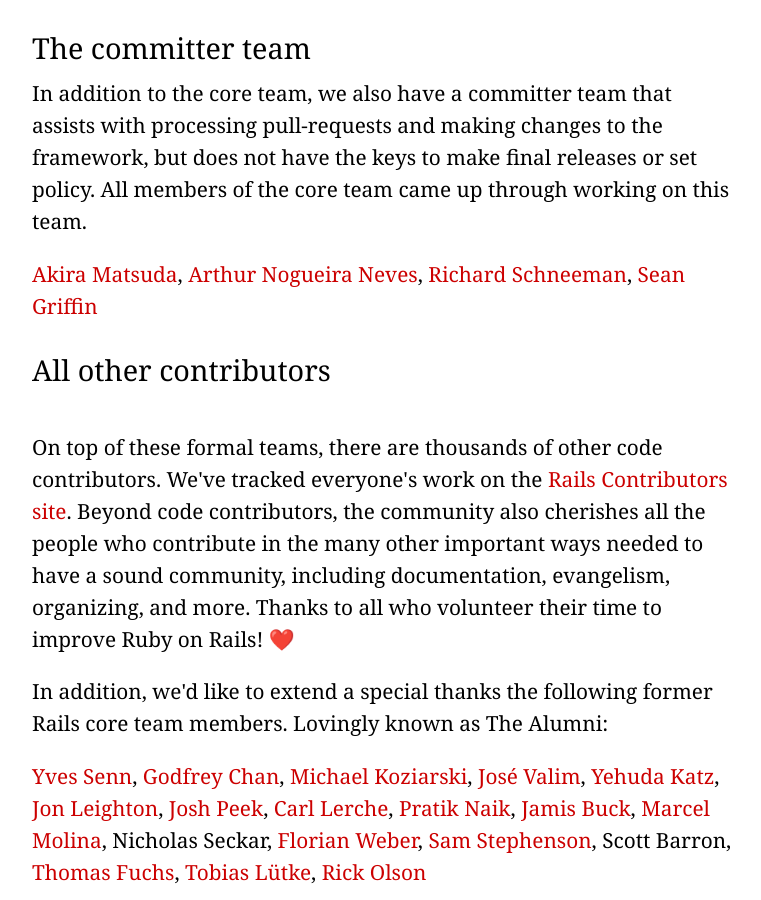
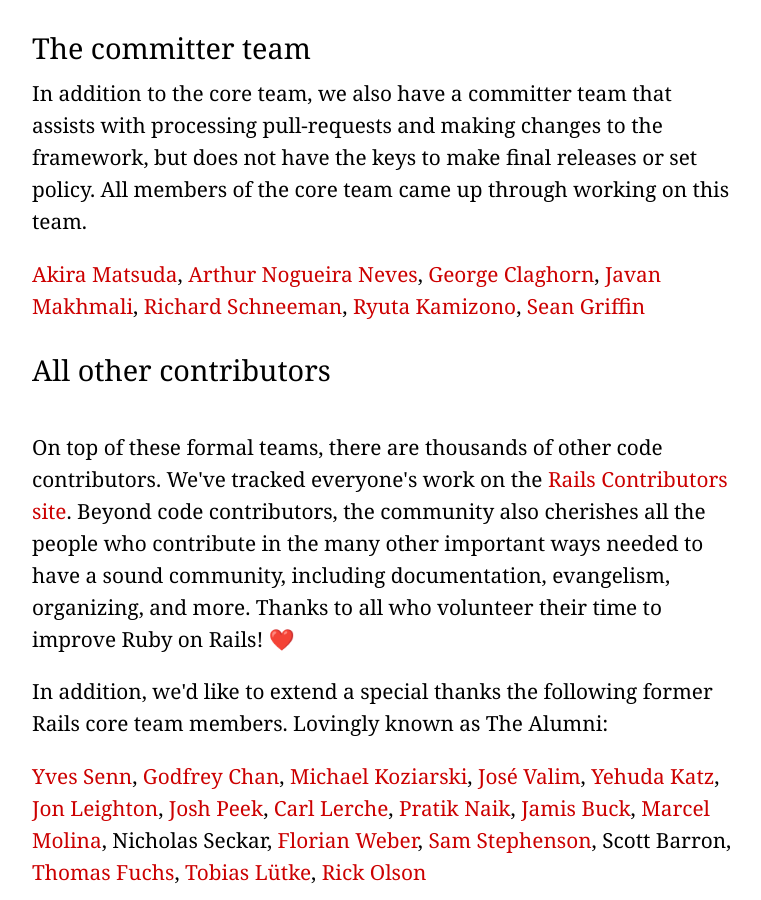
Before and after one commit to rails/homepage, a Jekyll site: the page built from community.html, in a window 1280 px wide and 900 px high, scrolled down 1555 px. Shown: the whole window, without its empty margins (258-1019 px from the left). Built offline with Jekyll 4.4.1, drawn with Linux system fonts in a browser that asks for light colours.

Commit message:
Accept George, Javan, and Ryuta into Rails Committers
🎉

```diff
--- a/community.html
+++ b/community.html
@@ -183,7 +183,7 @@
 
       <p>In addition to the core team, we also have a committer team that assists with processing pull-requests and making changes to the framework, but does not have the keys to make final releases or set policy. All members of the core team came up through working on this team.</p>
 
-      <p><a href="https://twitter.com/a_matsuda">Akira Matsuda</a>, <a href="https://twitter.com/arthurnn">Arthur Nogueira Neves</a>, <a href="https://twitter.com/schneems">Richard Schneeman</a>, <a href="https://twitter.com/sgrif">Sean Griffin</a></p>
+      <p><a href="https://twitter.com/a_matsuda">Akira Matsuda</a>, <a href="https://twitter.com/arthurnn">Arthur Nogueira Neves</a>, <a href="https://twitter.com/georgeclaghorn">George Claghorn</a>, <a href="https://twitter.com/javan">Javan Makhmali</a>, <a href="https://twitter.com/schneems">Richard Schneeman</a>, <a href="https://twitter.com/kamipo">Ryuta Kamizono</a>, <a href="https://twitter.com/sgrif">Sean Griffin</a></p>
 
       <h2>All other contributors</h2>
 
```
